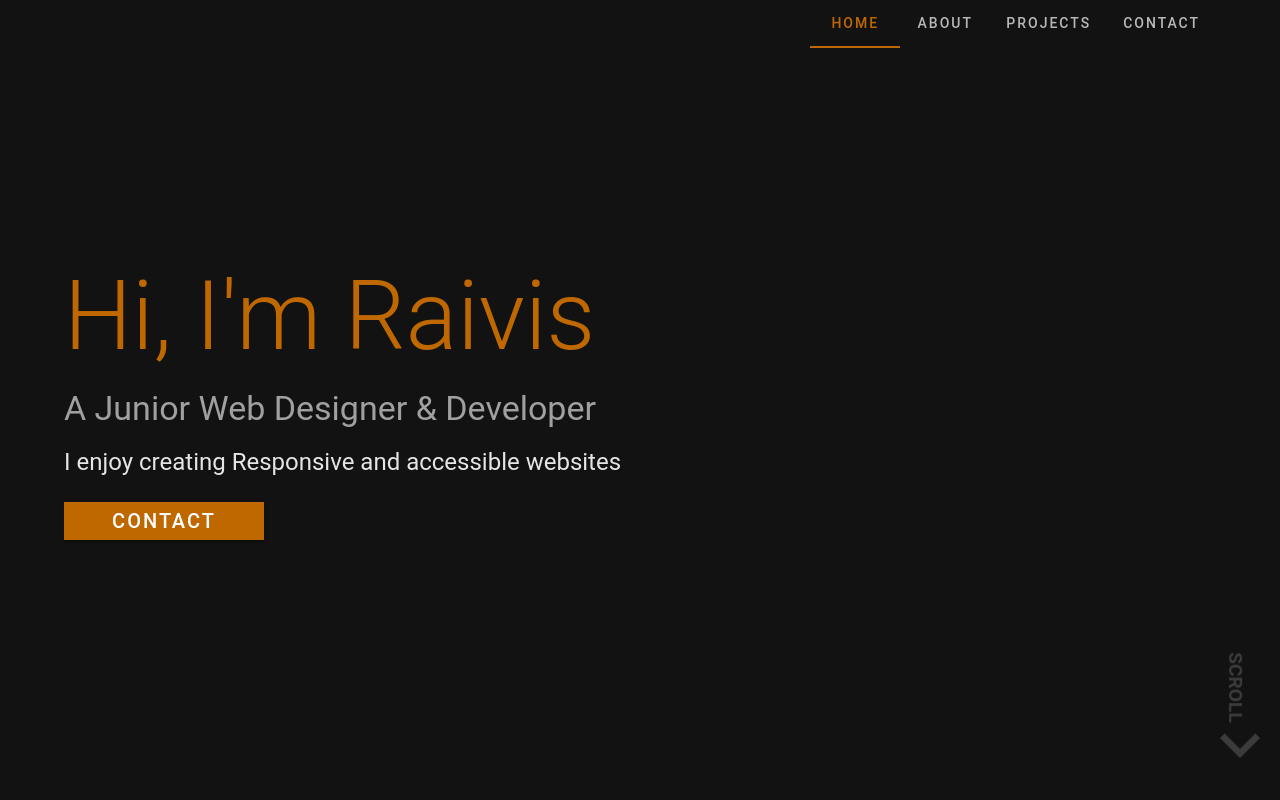
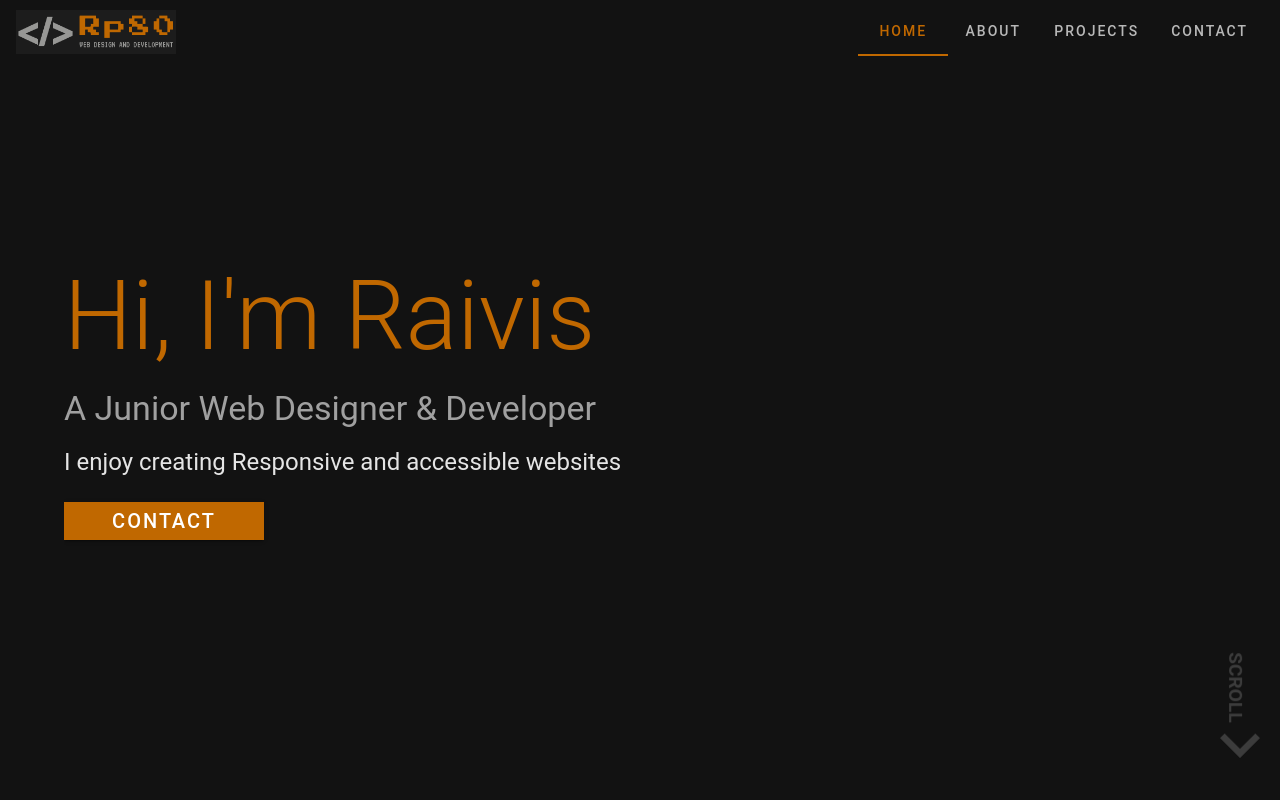
Before and after one commit to rp42dev/My-Portfolio, a React (Create React App) app in the folder my-portfolio/: page / in a window 1280 px wide. Shown: the top 800 px of the page. Built offline with nearby package versions, Linux system fonts and the light colour scheme.

Commit message:
added logo and fav

```diff
--- a/my-portfolio/src/components/buttons/ScrollTop.js
+++ b/my-portfolio/src/components/buttons/ScrollTop.js
@@ -2,7 +2,6 @@ import Fab from '@mui/material/Fab';
 import KeyboardArrowUpIcon from '@mui/icons-material/KeyboardArrowUp';
 import useScrollTrigger from '@mui/material/useScrollTrigger';
 import Tooltip from '@mui/material/Tooltip';
-import IconButton from '@mui/material/IconButton';
 import Box from '@mui/material/Box';
 import Zoom from '@mui/material/Zoom';
 
@@ -45,13 +44,11 @@ export default function BackToTop(props) {
     return (
         <Box color="primary.dark">
             <ScrollTop {...props} >
-                <Fab color="secondary" size="small" aria-label="scroll back to top">
-                    <Tooltip title="Back to top">
-                        <IconButton >
-                            <KeyboardArrowUpIcon fontSize='large' color="dark"/>
-                        </IconButton>
-                    </Tooltip>
-                </Fab>
+                <Tooltip title="Back to top">
+                    <Fab color="secondary" size="small" aria-label="scroll back to top">
+                        <KeyboardArrowUpIcon fontSize='large' color="dark" />
+                    </Fab>
+                </Tooltip>
             </ScrollTop>
         </Box>
 
--- a/my-portfolio/src/components/nav/MobileNav.js
+++ b/my-portfolio/src/components/nav/MobileNav.js
@@ -37,11 +37,11 @@ export default function MobileMenu(props) {
             }}>
                 <Box sx={{ display: 'flex', alignItems: 'center', textAlign: 'center' }}>
 
-                    <Tooltip title="Expand Menu">
+                    <Tooltip title="Expand Menu" >
                         <IconButton
                             onClick={handleClick}
-                            size="small"
-                            sx={{ mt: 2 }}
+                            size="large"
+                            sx={{ p: 0 }}
                             aria-controls={open ? 'mobile-menu' : undefined}
                             aria-haspopup="true"
                             aria-expanded={open ? 'true' : undefined}
--- a/my-portfolio/src/components/nav/Nav.css
+++ b/my-portfolio/src/components/nav/Nav.css
@@ -1,9 +1,4 @@
-#navigation {
-  max-width: 1200px;
-  margin: 0 auto;
-  display: flex;
-  justify-content: flex-end;
-}
+
 
 .MuiTab-root {
   letter-spacing: 2px;
--- a/my-portfolio/src/components/nav/Nav.js
+++ b/my-portfolio/src/components/nav/Nav.js
@@ -1,41 +1,91 @@
 import * as React from 'react';
-import Box from '@mui/material/Box';
+import { styled } from '@mui/material/styles';
+import AppBar from '@mui/material/AppBar';
+import Toolbar from '@mui/material/Toolbar';
 import MobileMenu from './MobileNav.js';
 import useMediaQuery from '../../hooks/viewPortWidth.js';
 import PcMenu from './PcNav.js';
+import useScrollToSection from '../../hooks/scrollToSection.js';
+import ButtonBase from '@mui/material/ButtonBase';
+import HideOnScroll from '../../hooks/scrollPosition.js';
 import './Nav.css';
-import useScrollToSection from '../../hooks/scrollToSection.js';
-import HideOnScroll from '../../hooks/scrollPosition.js';
+
+const ImageButton = styled(ButtonBase)(({ theme }) => ({
+    position: 'relative',
+    height: '100%',
+    [theme.breakpoints.down('sm')]: {
+        width: '100% !important',
+        height: 100,
+    },
+    '&:hover, &.Mui-focusVisible': {
+        zIndex: 1,
+        '& .MuiImageBackdrop-root': {
+            opacity: 0.15,
+        },
+        '& .MuiImageMarked-root': {
+            opacity: 0,
+        },
+        '& .MuiTypography-root': {
+            border: '4px solid currentColor',
+        },
+    },
+}));
+
 
 
 export default function Nav(props) {
-    const { children } = props;
     const scrollTo = useScrollToSection();
     const handleChange = scrollTo.handleChange;
     const myObject = scrollTo.myObject;
     const hideTabs = useMediaQuery('(max-width: 800px)')
     const hideMobile = useMediaQuery('(min-width: 800px)')
 
+    const handleClick = () => {
+        window.onbeforeunload = () => {
+            window.scrollTo(0, 0);
+        };
+        window.location.reload(false);
+    }
+
+
+
     return (
         <HideOnScroll {...props}>
-            <Box
-
+            <AppBar
+                elevation={0}
             sx={{
+                px: 2,
                 typography: 'btn',
                 position: 'fixed',
                 zIndex: 1100
-                }}>
+            }} >
+                <Toolbar
+                sx={{ justifyContent: 'space-between', alignItems: 'center' }} disableGutters>
+
+                    <ImageButton
+                        sx={{ display: 'flex', alignItems: 'center', textAlign: 'center' }}
+                        id="nav-logo"
+                        focusRipple
+                        width='100%'
+                        height='100%'
+                        onClick={(event) => handleClick(event, 'home')}
+                    >
+                        <img width={160} src={require('../../assets/images/logo.png')} alt="logo" />
+                    </ImageButton>
 
                     {!hideMobile && <MobileMenu
                         myObject={myObject}
+
                         handleChange={handleChange} />
                     }
 
                     {!hideTabs && <PcMenu
                         myObject={myObject}
+
                         handleChange={handleChange} />
                     }
-            </Box>
+                </Toolbar>
+            </AppBar>
         </HideOnScroll>
 
     );
--- a/my-portfolio/src/hooks/scrollToSection.js
+++ b/my-portfolio/src/hooks/scrollToSection.js
@@ -2,7 +2,7 @@ import { useState } from 'react';
 import { useContext } from 'react';
 import { AppContext } from '../AppContext.js';
 
-export default function useScrollTo() {
+export default function useScrollTo(newValue) {
     const context = useContext(AppContext);
     const [value, setValue] = useState(context.store);
     let myObject = ['home', 'about', 'projects', 'contact'];
--- a/my-portfolio/src/index.js
+++ b/my-portfolio/src/index.js
@@ -13,7 +13,6 @@ const theme = createTheme({
       '@media (min-width:400px)': {
         fontSize: '1.4rem',
       },
-      fontWeight: 'lighter',
       fontFamily: '"Roboto", sans-serif'
     },
     h2: {
@@ -21,7 +20,6 @@ const theme = createTheme({
       '@media (min-width:400px)': {
         fontSize: '4rem',
       },
-      fontWeight: 'lighter',
       fontFamily: '"Roboto", sans-serif'
     },
     body1: {
--- a/my-portfolio/src/projects/Projects.js
+++ b/my-portfolio/src/projects/Projects.js
@@ -29,9 +29,7 @@ const Item = styled(Paper)(({ theme }) => ({
 
 
 function ProjectsApp() {
-
   const hideTabs = useMediaQuery('(max-width: 900px)')
-  console.log(hideTabs)
 
   const context = useContext(AppContext);
   function handlePage() {
```
Also changed, not shown: my-portfolio/src/assets/images/logo.png (added), 1 other file (tests, documents, lock files or other folders). Lines whose indentation alone changed are shown as unchanged.
